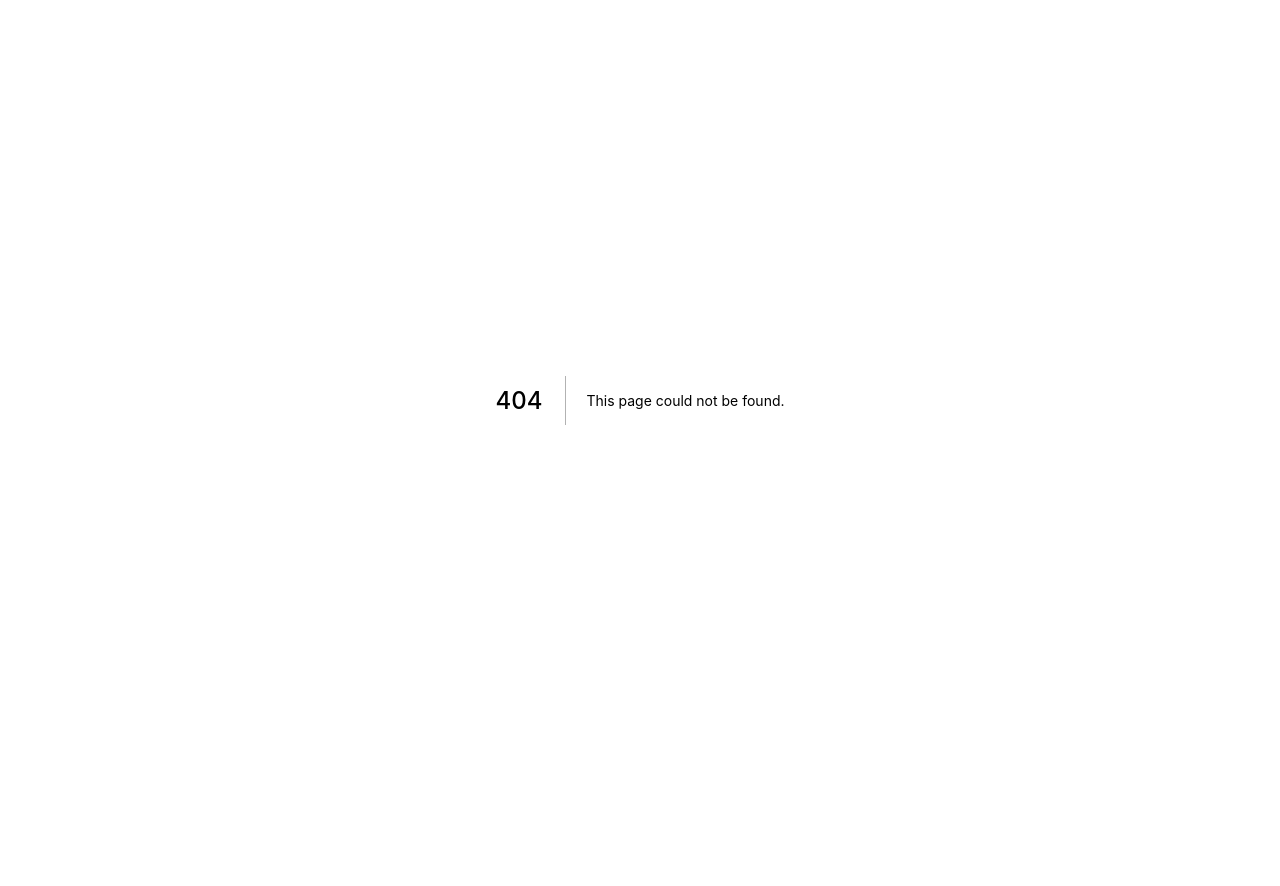
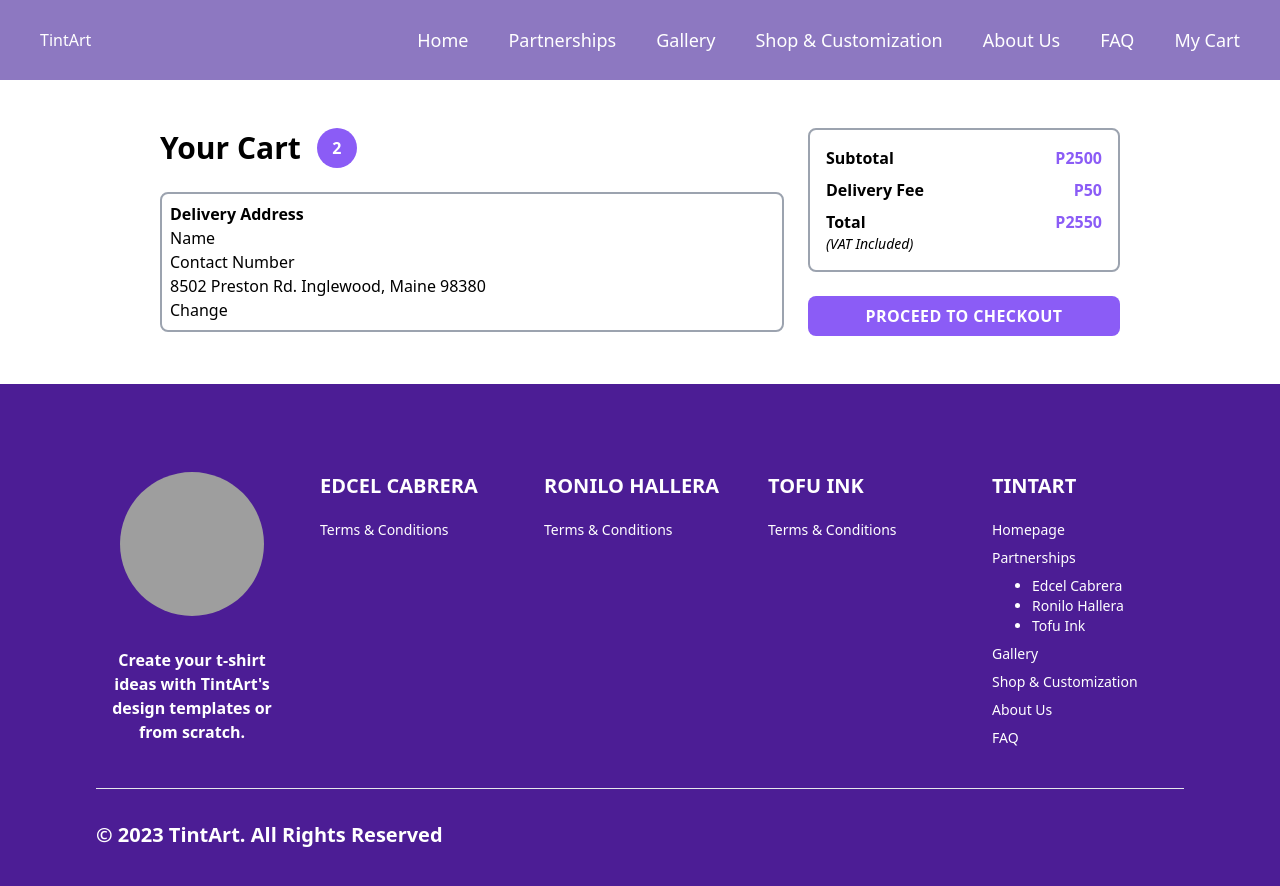
Before and after one commit to viparosh/tintartph, a Next.js app: page /mycart in a window 1280 px wide. Before the commit this address had no page. Shown: the top 886 px of the page. Before the commit the page ends 800 px from the top, so only its background shows below. Built offline with nearby package versions, Linux system fonts and the light colour scheme; grey boxes are pictures that could not be loaded.

Commit message:
gabi ng 8/15

```diff
--- a/components/header.js
+++ b/components/header.js
@@ -33,6 +33,9 @@ const Header = () => {
                     <Link href={"/faq"}>
                         <li className="hover:text-indigo-800">FAQ</li>
                     </Link>
+                    <Link href={"/mycart"}>
+                        <li className="hover:text-indigo-800">My Cart</li>
+                    </Link>
                 </ol>
             </div>
     </>
--- /dev/null
+++ b/pages/mycart.js
@@ -0,0 +1,55 @@
+import Header from '../components/header'
+import Footer from '../components/footer'
+
+const MyCart = () => {
+  return (
+    <>
+      <div className="w-full flex flex-col items-center h-full">
+        <Header/>
+        {/* CONTENT */}
+        <div className="w-3/4 flex py-12 gap-x-6 flex-row">
+            <div className="w-2/3 flex flex-col gap-y-6">
+                <div className="flex items-center">
+                    <p className="text-3xl font-bold mr-4">Your Cart</p>
+                    <div className="rounded-full flex items-center justify-center h-10 w-10 bg-violet-500 text-white font-semibold">
+                        <p className="text-center">2</p>
+                    </div>
+                </div>
+                <div className="border-gray-400 rounded-lg border border-2 flex p-2 flex-col">
+                    <p className="font-bold">Delivery Address</p>
+                    <div>
+                        <p>Name</p>
+                        <p>Contact Number</p>
+                        <p>8502 Preston Rd. Inglewood, Maine 98380</p>
+                        <button>Change</button>
+                    </div>
+                </div>
+            </div>
+            <div className="w-1/3 flex-col gap-y-6 flex">
+               <div className="flex-col p-4 gap-y-2 border-gray-400 rounded-lg border border-2 flex">
+                <div className="flex justify-between">
+                    <p className="font-semibold">Subtotal</p>
+                    <p className="text-violet-500 font-bold">P2500</p>
+                </div>
+                <div className="flex justify-between">
+                    <p className="font-semibold">Delivery Fee</p>
+                    <p className="text-violet-500 font-bold">P50</p>
+                </div>
+                <div className="flex justify-between">
+                    <div className="flex gap-x-0 flex-col">
+                        <p className="font-semibold">Total</p>
+                        <span className="text-sm"><i>(VAT Included)</i></span>
+                    </div>
+                    <p className="text-violet-500 font-bold">P2550</p>
+                </div>
+               </div>
+               <button className="bg-violet-500 py-2 font-bold tracking-wide text-white rounded-lg">PROCEED TO CHECKOUT</button>
+            </div>
+        </div>
+        <Footer/>
+      </div>
+    </>
+  )
+}
+
+export default MyCart;
```
